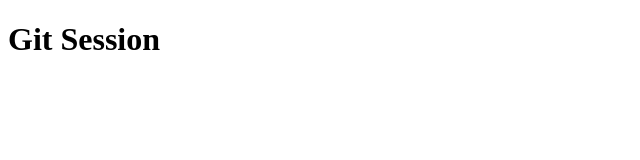
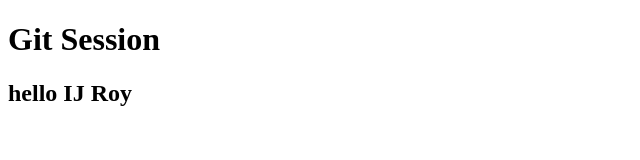
Before and after one commit to ij-roy/Git-Session, a plain HTML site: page index.html in a window 1280 px wide. Shown: the whole page, without its empty margins (0-640 px from the left). Drawn offline with Linux system fonts and the light colour scheme.

Commit message:
Second Commit

```diff
--- a/index.html
+++ b/index.html
@@ -7,5 +7,6 @@
 </head>
 <body>
     <h1>Git Session</h1>
+    <h2>hello IJ Roy</h2>
 </body>
 </html>
```
